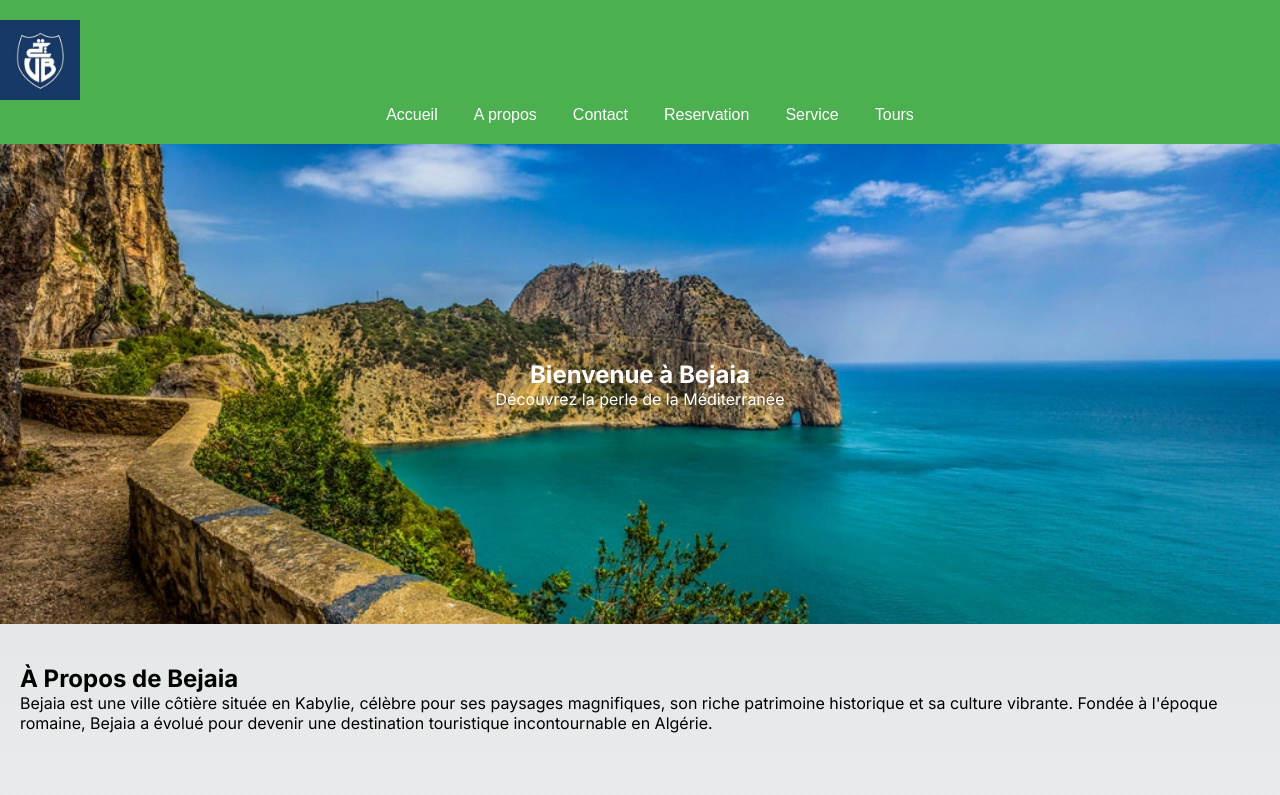
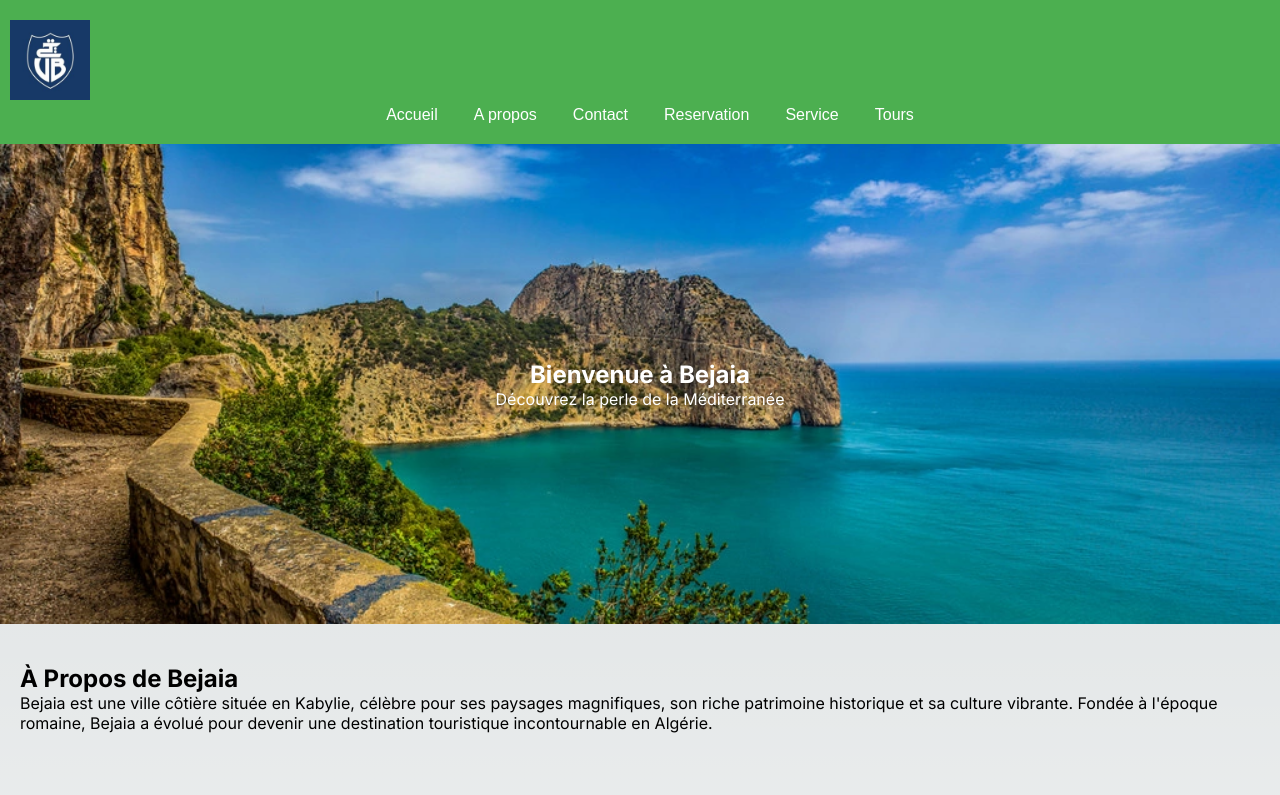
Before and after one commit to said2715374/Bejaia, a Next.js app: page / in a window 1280 px wide. Shown: the top 795 px of the page. Built offline with nearby package versions, Linux system fonts and the light colour scheme.

Commit message:
correction

```diff
--- a/Components/header.jsx
+++ b/Components/header.jsx
@@ -2,7 +2,7 @@ import styles from './header.module.css';
 import Image from 'next/image';
 import logo from '../public/logo.webp'
 
-export default function Header({ setPage }) { // Ajout de la prop setPage
+export default function Header({ setPage }) {
     return (
         <header className={styles.header}>
             <Image
@@ -12,7 +12,7 @@ export default function Header({ setPage }) { // Ajout de la prop setPage
 
 
             />
-            <nav className={styles.mainNav}> {/* Correction de la classe */}
+            <nav className={styles.mainNav}>
                 <ul>
                     <li><button onClick={() => setPage('accueil')}>Accueil</button></li>
                     <li><button onClick={() => setPage('apropos')}>A propos</button></li>
--- a/Components/header.module.css
+++ b/Components/header.module.css
@@ -39,7 +39,10 @@
     cursor: pointer; /* Changer le curseur pour indiquer que c'est cliquable */
 }
 
+.header img {
 
+    margin-left: 10px;
+}
 
 
 
```
